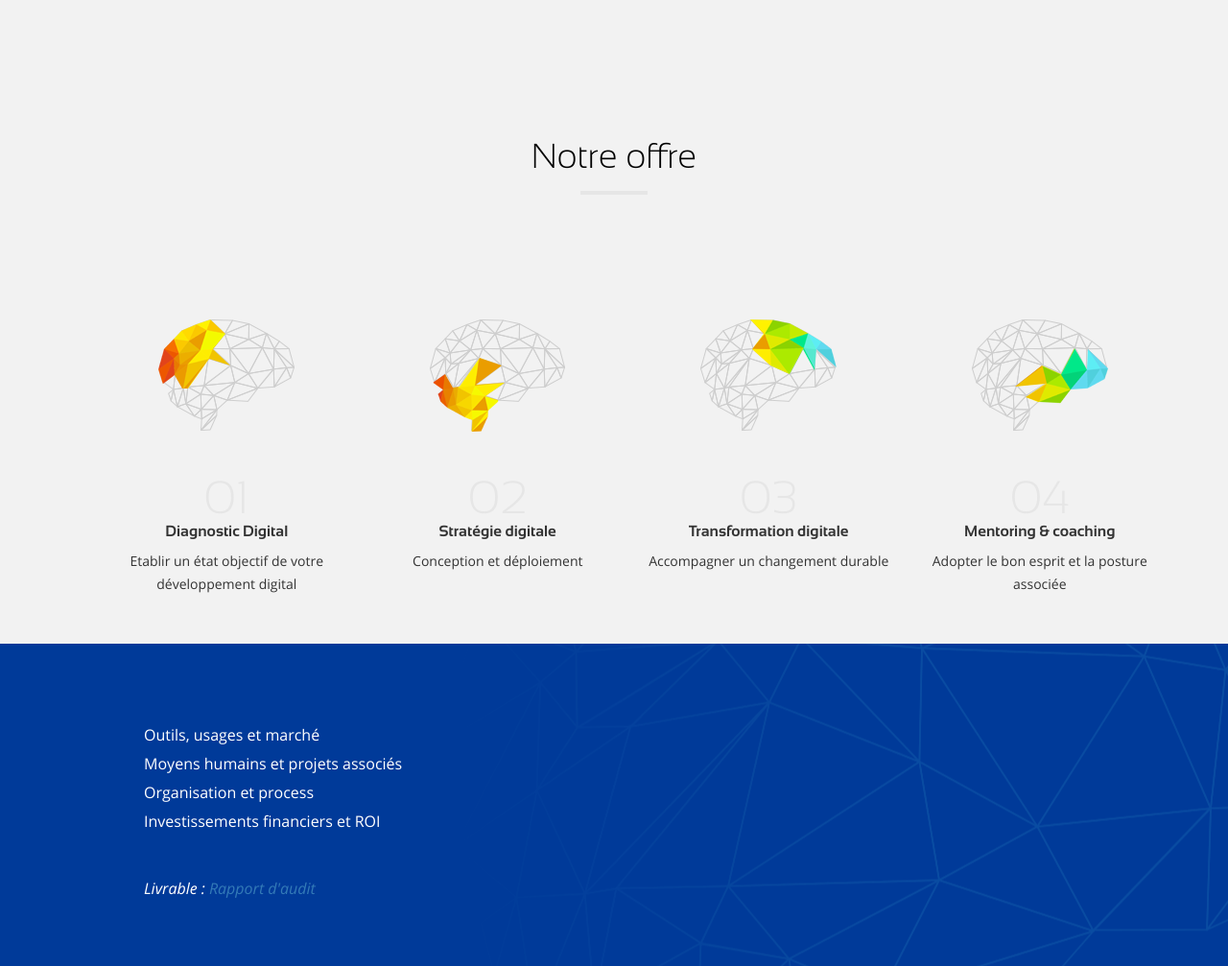
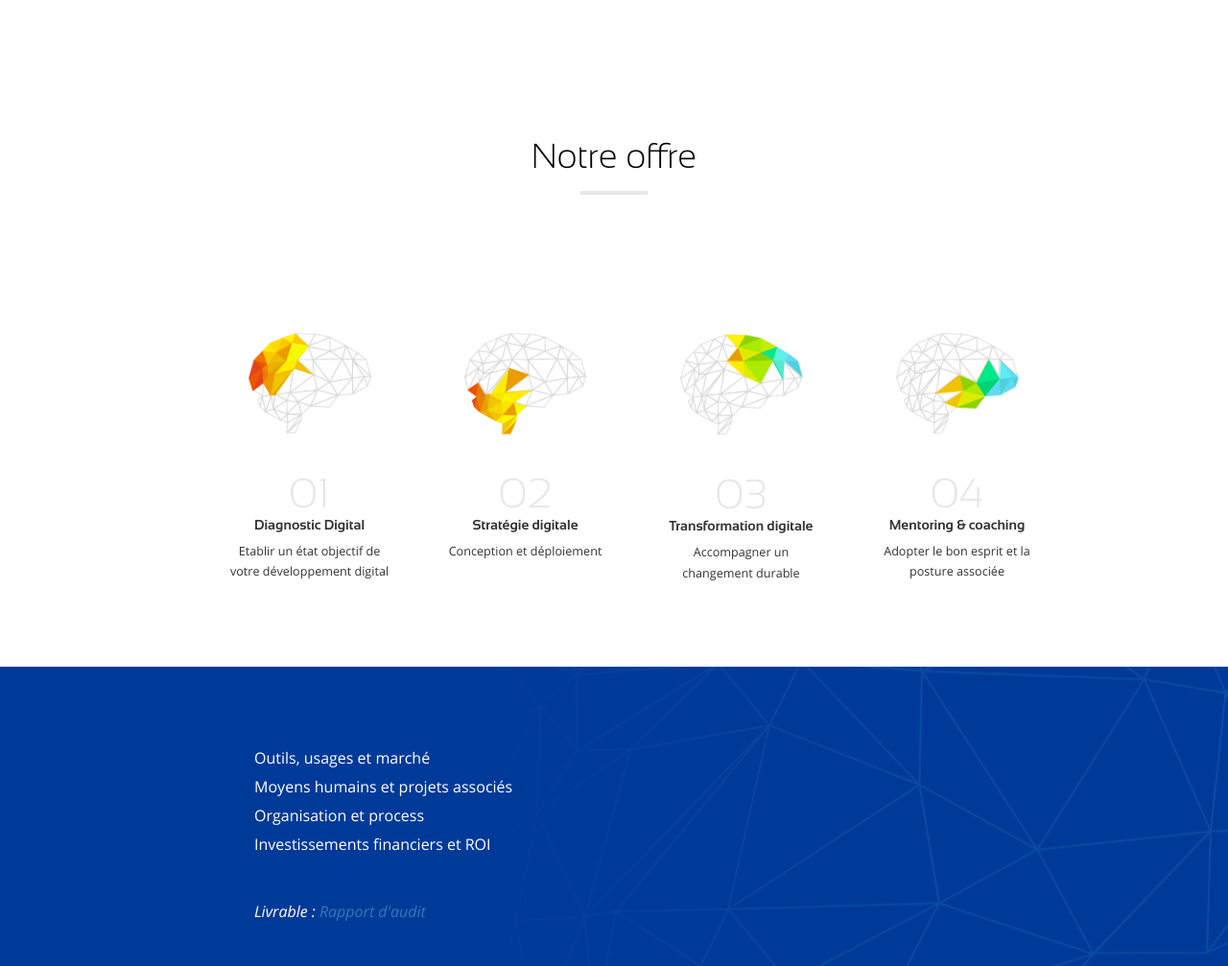
Before and after one commit to devdigitalminded/devdigitalminded.github.io, a website: page index.html in a window 1280 px wide. Shown: the part 653-1660 px from the top of the page at 96% size. Drawn offline with Linux system fonts and the light colour scheme; a web font is replaced by a local one.

Commit message:
Add effects

```diff
--- a/index.html
+++ b/index.html
@@ -90,23 +90,31 @@
 
           <ul class="dm-offer row clearfix">
             <li class="col-md-3 js-offer-btn dm-offer-diagno">
+              <div class="dm-offer-scaler dm-offer-diagno-bg">
                 <h2 class="dm-offer__title"><span class="dm-offer__index">01</span>Diagnostic Digital</h2>
                 <p class="dm-offer__subtitle">Etablir un état objectif de votre développement digital</p>
+              </div>
             </li>
 
             <li class="col-md-3 js-offer-btn dm-offer-strat">
+              <div class="dm-offer-scaler dm-offer-strat-bg">
                 <h2 class="dm-offer__title"><span class="dm-offer__index">02</span>Stratégie digitale</h2>
                 <p class="dm-offer__subtitle">Conception et déploiement<br>&nbsp;</p>
+              </div>
             </li>
 
             <li class="col-md-3 js-offer-btn dm-offer-transfo">
+              <div class="dm-offer-scaler dm-offer-transfo-bg">
                 <h2 class="dm-offer__title"><span class="dm-offer__index">03</span>Transformation digitale</h2>
                 <p class="dm-offer__subtitle">Accompagner un changement durable<br>&nbsp;</p>
+              </div>
             </li>
 
             <li class="col-md-3 js-offer-btn dm-offer-mentor">
+              <div class="dm-offer-scaler dm-offer-mentor-bg">
                 <h2 class="dm-offer__title"><span class="dm-offer__index">04</span>Mentoring &amp; coaching</h2>
                 <p class="dm-offer__subtitle">Adopter le bon esprit et la posture associée </p>
+              </div>
             </li>
           </ul>
 
--- a/scss/global/layout.scss
+++ b/scss/global/layout.scss
@@ -1,4 +1,4 @@
 /* Speific layout styles */
 body {
-  background: #f2f2f2;
+  background: #fff;
 }
--- a/scss/offer/main.scss
+++ b/scss/offer/main.scss
@@ -20,10 +20,10 @@
   margin-bottom: 0;
 }
 
-.dm-offer-diagno,
-.dm-offer-strat,
-.dm-offer-transfo,
-.dm-offer-mentor {
+.dm-offer-diagno-bg,
+.dm-offer-strat-bg,
+.dm-offer-transfo-bg,
+.dm-offer-mentor-bg {
   background: transparent no-repeat 50% 0;
   padding-top: 140px;
   cursor: pointer;
@@ -43,16 +43,16 @@
   /* We'll need that I'm sure */
 }
 
-.dm-offer-diagno {
+.dm-offer-diagno-bg {
   background-image: url(/build/img/brain1.png);
 }
-.dm-offer-strat {
+.dm-offer-strat-bg {
   background-image: url(/build/img/brain2.png);
 }
-.dm-offer-transfo {
+.dm-offer-transfo-bg {
   background-image: url(/build/img/brain3.png);
 }
-.dm-offer-mentor {
+.dm-offer-mentor-bg {
   background-image: url(/build/img/brain4.png);
 }
 
@@ -94,6 +94,18 @@
   }
 }
 
+.dm-offer-scaler {
+  @include transition(all .6s ease-in-out);
+  -webkit-transform: scale(.9);
+      -ms-transform: scale(.9);
+          transform: scale(.9);
+  &:hover {
+    -webkit-transform: scale(1);
+        -ms-transform: scale(1);
+            transform: scale(1);
+  }
+}
+
 .js-offer-btn {
   padding-bottom: 40px;
 }
--- a/scss/partner/main.scss
+++ b/scss/partner/main.scss
@@ -5,4 +5,14 @@
 .partner-item {
   text-align: center;
   line-height: 100px;
+  @include transition(all .6s ease-in-out);
+  -webkit-transform: scale(.9);
+      -ms-transform: scale(.9);
+          transform: scale(.9);
+
+  &:hover {
+    -webkit-transform: scale(1);
+        -ms-transform: scale(1);
+            transform: scale(1);
+  }
 }
--- a/scss/references/main.scss
+++ b/scss/references/main.scss
@@ -1,5 +1,5 @@
 .dm-references {
-  background-color: #e6e6e6;
+  background-color: #f2f2f2;
   padding-bottom: 100px;
 
   h1 {
--- a/scss/variables.scss
+++ b/scss/variables.scss
@@ -1,5 +1,8 @@
 //fairviewregular
 $headings-font-family: "fairviewregular", "Helvetica Neue", Helvetica, Arial, sans-serif;
+
+$screen-lg:                 980px;
+$container-large-desktop:   (940px + $grid-gutter-width);
 
 // Bootstrap variables
 $primary-color:       #003a99;
```
Also changed, not shown: build/css/main.css. Lines whose indentation alone changed are shown as unchanged.
